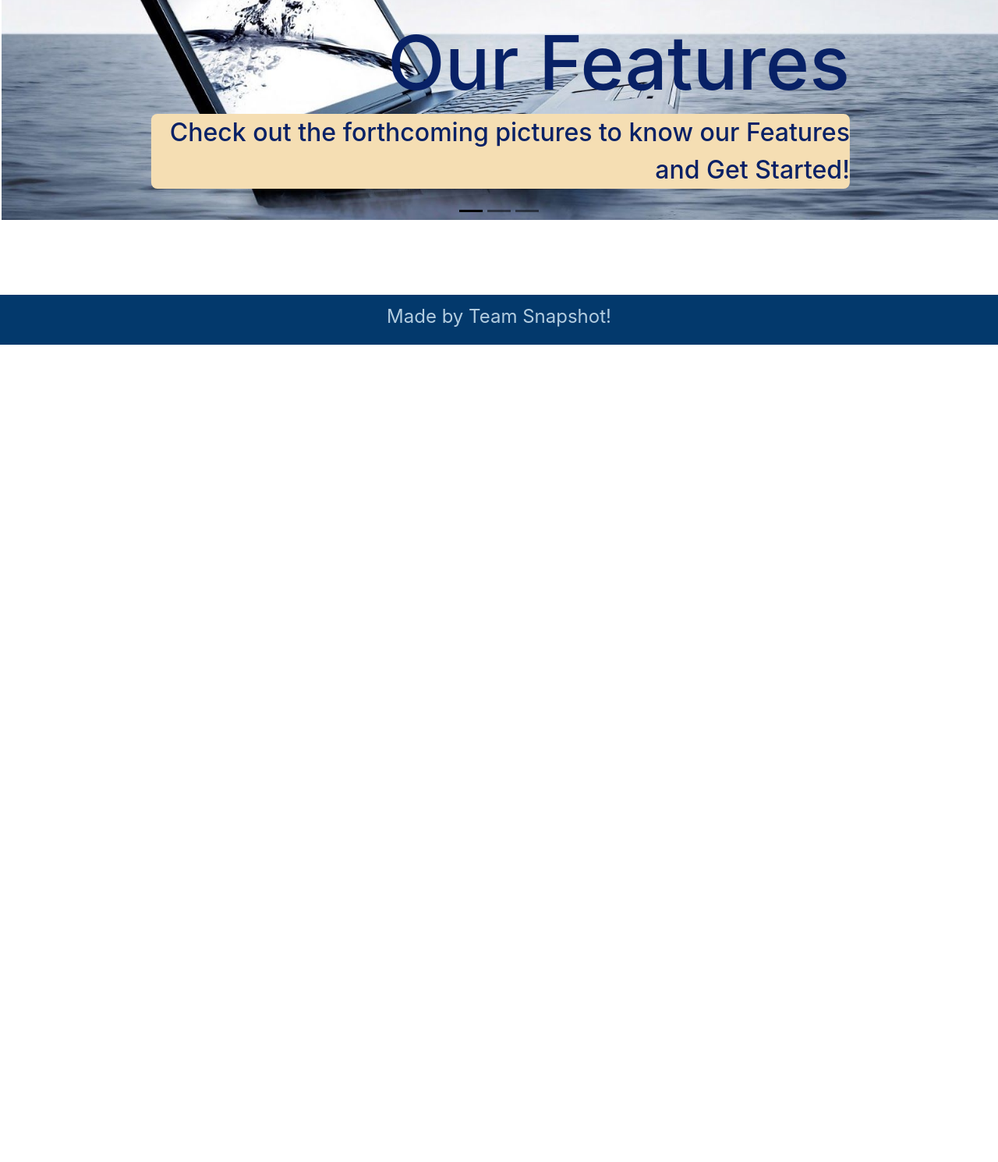
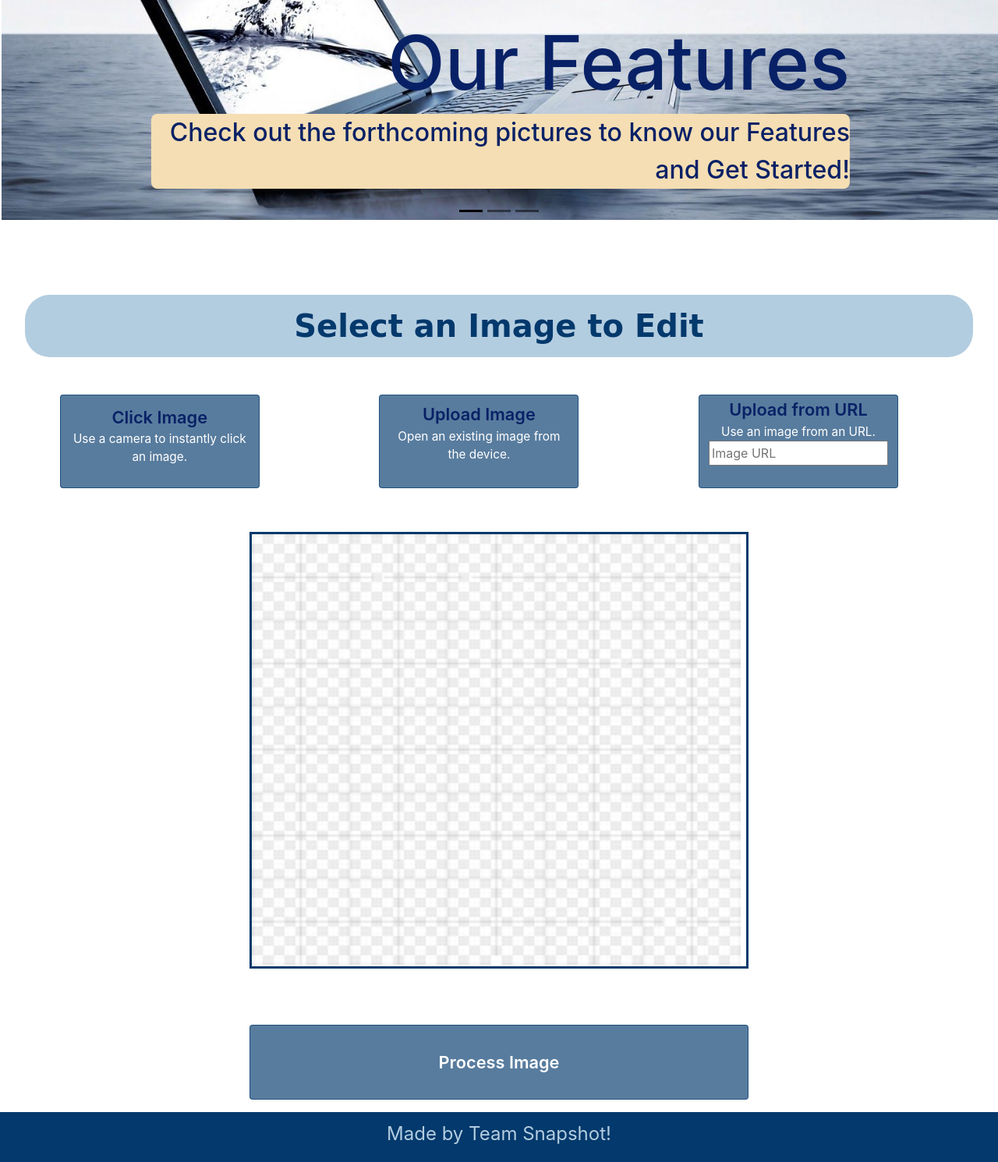
Before and after one commit to HackRx2-0/ps7_team_snapshot, a plain HTML site: page index.html in a window 1280 px wide. Shown: the part 502-1992 px from the top of the page at 78% size. Before the commit the page ends 944 px from the top, so only its background shows below. Drawn offline with nearby package versions, Linux system fonts and the light colour scheme.

Commit message:
HomePage

```diff
--- /dev/null
+++ b/buttons.js
@@ -0,0 +1,22 @@
+let myform = document.getElementById('myform');
+let targetimage = document.getElementById('targetimage');
+myform.addEventListener('submit', function(e){
+    let urlimage = document.getElementById('onlineurl');
+    let urlimageval = urlimage.value;
+    if(urlimageval.length){
+        targetimage.setAttribute('src',urlimageval);
+        urlimage.value = '';
+    }
+
+    e.preventDefault();
+    console.log('done');
+});
+
+function showPreviewOne(event){
+if(event.target.files.length > 0){
+    let src = URL.createObjectURL(event.target.files[0]);
+    let preview = document.getElementById("targetimage");
+    preview.src = src;
+    preview.style.display = "block";
+}
+}
--- a/index.html
+++ b/index.html
@@ -63,11 +63,28 @@
       </button>
     </div>
 
+    <div id="main-body">
+        <div id="image-div">
+            <h1>Select an Image to Edit</h1>
+        </div>
+        <div id="type-div">
+          <div class="all-buttons">
+            <button type="button" class="btn image-button"><span class="img-type">Click Image</span><p>Use a camera to instantly click an image.</p></button>
+          </div>
+          <div class="all-buttons">
+            <input type="file" id="fileInput" name="fileInput" hidden="hidden" accept="image/*" onchange="showPreviewOne(event);">
+            <label for="fileInput" class="btn image-button upload-button"><span class="img-type">Upload Image</span><p>Open an existing image from the device.</p></label>
+          </div>
+          <form id="myform" class="all-buttons" >
+            <input id="fileURL" name="fileURL" hidden="hidden" type="submit" >
+            <label for="fileURL" class="btn url-button image-button"><span class="img-type type-url">Upload from URL</span><p>Use an image from an URL.</p><input type="text" placeholder="Image URL" id="onlineurl"></label>
+          </form>
 
-    <div id="main-body">
+        </div>
+        <div class="clear"></div>
+        <div id="canvas"><img src="Images/Pixels.png" id="targetimage"></div>
+        <button type="button" class="btn process-button" ><span class="img-type"><a href="edit-page.html">Process Image</a></span></button>
     </div>
-
-
     <div id="footer">
         <span id="footer-span">Made by Team Snapshot!</span>
     </div>
@@ -75,7 +92,7 @@
     <!-- Optional JavaScript; choose one of the two! -->
     <!-- Option 1: Bootstrap Bundle with Popper -->
     <script src="https://cdn.jsdelivr.net/npm/bootstrap@5.0.2/dist/js/bootstrap.bundle.min.js" integrity="sha384-MrcW6ZMFYlzcLA8Nl+NtUVF0sA7MsXsP1UyJoMp4YLEuNSfAP+JcXn/tWtIaxVXM" crossorigin="anonymous"></script>
-
+    <script src="buttons.js"></script>
     <!-- Option 2: Separate Popper and Bootstrap JS -->
     <!--
     <script src="https://cdn.jsdelivr.net/npm/@popperjs/core@2.9.2/dist/umd/popper.min.js" integrity="sha384-IQsoLXl5PILFhosVNubq5LC7Qb9DXgDA9i+tQ8Zj3iwWAwPtgFTxbJ8NT4GN1R8p" crossorigin="anonymous"></script>
--- a/main.css
+++ b/main.css
@@ -59,6 +59,119 @@ body{
     margin-top: 10vh;
 }
 
+#main-body h1{
+    color: #03396C;
+    text-align: center;
+    font-weight: 700;
+    font-family: 'Brush Script MT', cursive;
+}
+
+#main-body h3{
+    color: #03396C;
+    text-align: center;
+}
+
+#image-div{
+    background-color: #b3cde0;
+    border-radius: 2rem;
+    width:95vw;
+    height: 10vh;
+    margin: 4vh auto;
+    padding: 2vh 2vw;
+}
+
+#type-div{
+    height: 17vh;
+    width: 100%;
+}
+
+.all-buttons{
+    width: 20vw;
+    height: 15vh;
+    float: left;
+    margin: 2vh 6vw;
+}
+
+.image-button{
+    width: 20vw;
+    height: 15vh;
+    align-items: center;
+    background-color: #03396ca8;
+    border-color: #03396ca8;
+    color: white;
+}
+
+.image-button:hover{
+    background-color: #03396ce1;
+    color: white;
+}
+
+.image-button p{
+    font-size: 1.2vw;
+}
+
+.url-button{
+    padding-top: 0.3vh;
+    padding-bottom: 0.5vh;
+}
+
+.url-button p{
+    padding:0;
+    margin:0;
+}
+
+#onlineurl{
+    width: 100%;
+    height: 4vh;
+}
+
+.img-type{
+    font-size: 1.7vw;
+    margin:10vh 0rem;
+    font-weight: 600;
+    color:rgb(8, 33, 102)
+}
+
+.upload-button{
+    padding-top: 1vh;
+}
+
+#canvas{
+    margin: 7vh 25vw;
+    width: 50vw;
+    height: 70vh;
+    border: solid #03396C;
+    border: 1vh 1vw 1vh 1vw;
+}
+
+#targetimage{
+    width: 49vw;
+    height: 69vh;
+    overflow: hidden;
+    margin-left: auto;
+    margin-right: auto;
+}
+
+.process-button{
+    width: 50vw;
+    height: 12vh;
+    margin: 2vh 25vw;
+    align-items: center;
+    background-color: #03396ca8;
+    border-color: #03396ca8;
+    color: white;
+}
+
+.process-button:hover{
+    background-color: #03396ce1;
+    color: white;
+}
+
+.process-button a{
+    color:white;
+    text-decoration: none;
+}
+
 #footer{
     width: 100%;
     height: 8vh;
```
Also changed, not shown: edit-page.html (+26 -0 lines).
